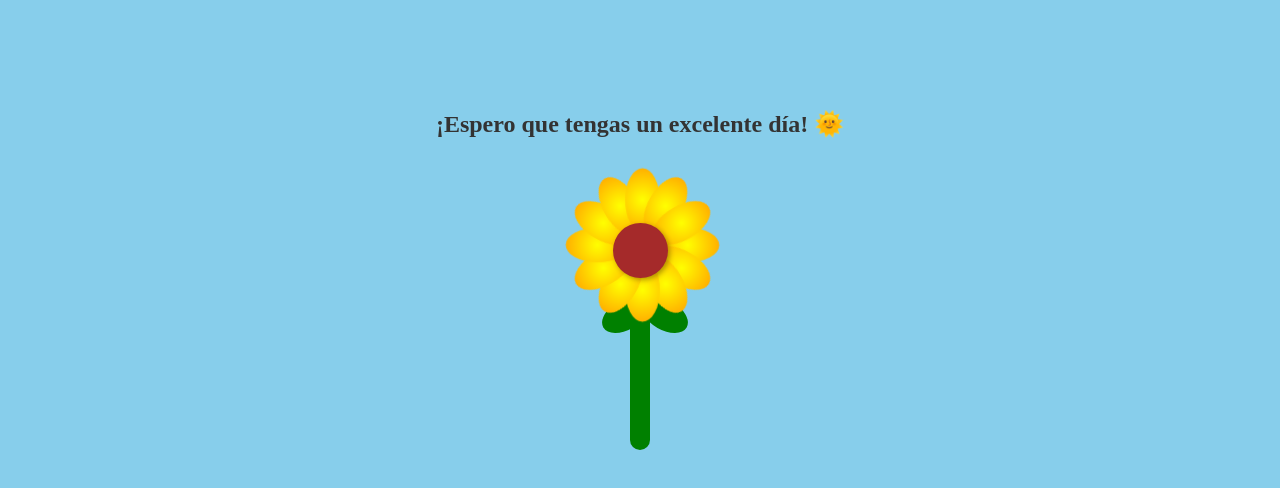
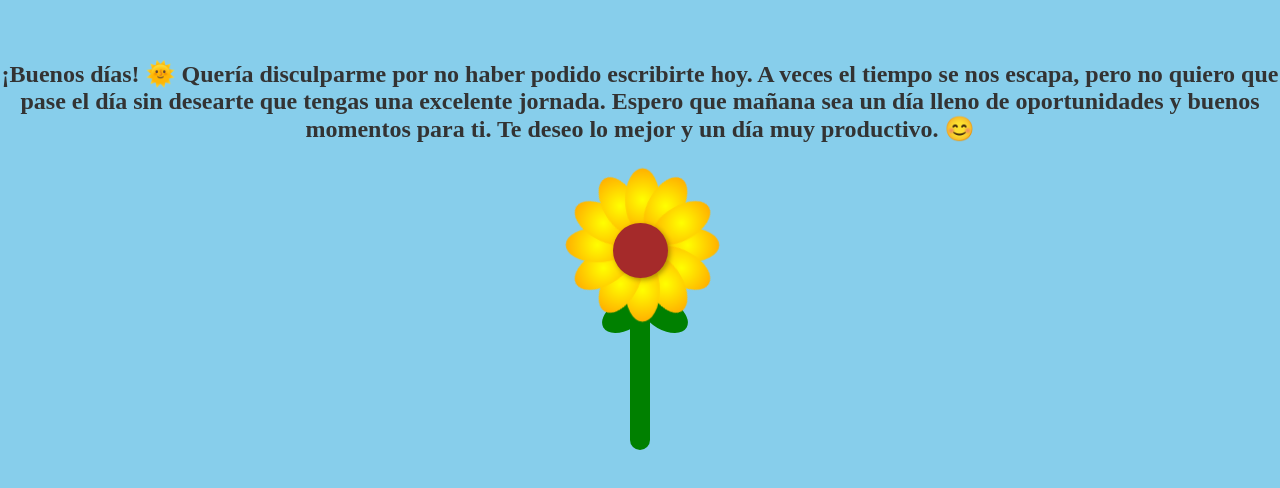
Before and after one commit to AnthonyBarros32/Girasol, a plain HTML site: page index.html in a window 1280 px wide. Shown: the part 190-678 px from the top of the page. Drawn offline with Linux system fonts and the light colour scheme.

Commit message:
Mensaje de buenos dias

```diff
--- a/index.html
+++ b/index.html
@@ -8,7 +8,9 @@
 </head>
 <body>
     <div class="mensaje">
-        ¡Espero que tengas un excelente día! 🌞
+        <p>¡Buenos días! 🌞
+        Quería disculparme por no haber podido escribirte hoy. A veces el tiempo se nos escapa, pero no quiero que pase el día sin desearte que tengas una excelente jornada. Espero que mañana sea un día lleno de oportunidades y buenos momentos para ti.
+        Te deseo lo mejor y un día muy productivo. 😊</p>
     </div>
     <div class="contenedor">
         <div class="flor">
--- a/styles.css
+++ b/styles.css
@@ -5,7 +5,7 @@
 }
 .mensaje {
     position: absolute;
-    top: 300px; /* Ajusta este valor para que esté más cerca de la flor */
+    top: 250px; /* Ajusta este valor para que esté más cerca de la flor */
     font-size: 24px;
     font-weight: bold;
     color: #333;
```
